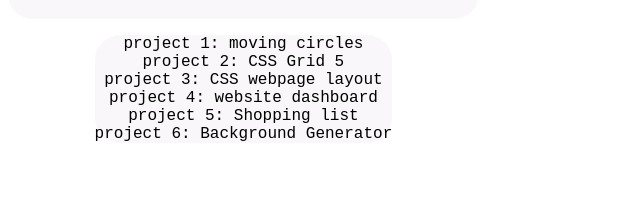
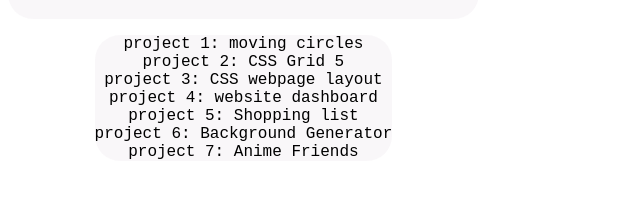
Before and after one commit to arcadecodes/projects_landing_page, a plain HTML site: page index.html in a window 1280 px wide. Shown: the part 373-570 px from the top of the page, without its empty margins (0-640 px from the left). Drawn offline with nearby package versions, Linux system fonts and the light colour scheme; a web font is replaced by a local one.

Commit message:
add anime friends project to li

```diff
--- a/index.html
+++ b/index.html
@@ -52,6 +52,9 @@
                 <li class="list"> <a href="https://arcadecodes.github.io/project6_gradientBackground/"> project 6:
                         Background Generator</a>
                 </li>
+                <li class="list"> <a href="https://arcadecodes.github.io/animefriends/"> project 7:
+                        Anime Friends</a>
+                </li>
 
 
             </ul>
```
